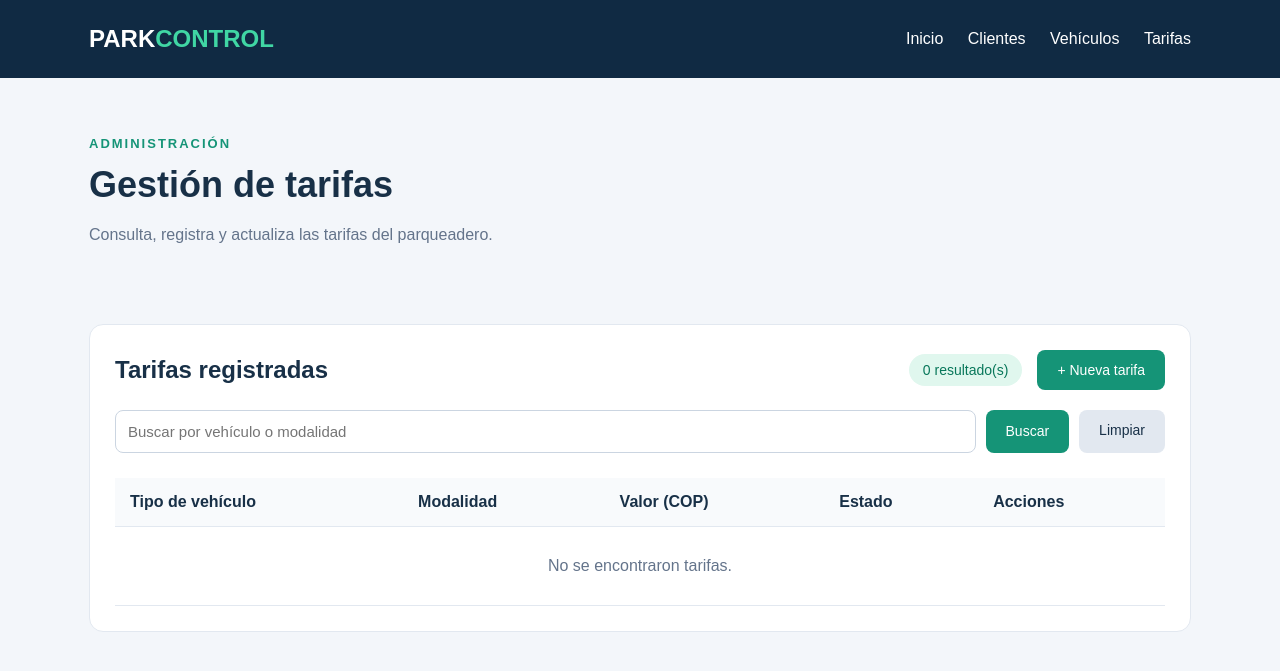
After one commit to vanesacuastuza094-cmd/parqueadero, a Django app: page /tarifas/ in a window 1280 px wide. The commit adds this page. Shown: the top 671 px of the page. Run offline with Django 5.2, Linux system fonts and the light colour scheme; data that the repository does not hold is empty.

Commit message:
gestion de tarifas

```diff
--- /dev/null
+++ b/p001crud/crud/templates/crud/tarifas.html
@@ -0,0 +1,106 @@
+
+{% load static %}
+<!DOCTYPE html>
+<html lang="es">
+<head>
+    <meta charset="UTF-8">
+    <meta name="viewport"
+          content="width=device-width, initial-scale=1.0">
+    <title>Tarifas | ParkControl</title>
+    <link rel="stylesheet"
+          href="{% static 'crud/estilos.css' %}">
+</head>
+<body>
+    <header class="encabezado">
+        <div class="contenedor barra">
+            <a class="marca" href="{% url 'inicio' %}">
+                PARK<span>CONTROL</span>
+            </a>
+            <nav>
+                <a class="enlace-nav" href="{% url 'inicio' %}">Inicio</a>
+                <a class="enlace-nav" href="{% url 'lista_clientes' %}">Clientes</a>
+                <a class="enlace-nav" href="{% url 'lista_vehiculos' %}">Vehículos</a>
+                <a class="enlace-nav" href="{% url 'lista_tarifas' %}">Tarifas</a>
+            </nav>
+        </div>
+    </header>
+
+    <main class="contenedor">
+        <section class="bienvenida">
+            <p class="subtitulo">ADMINISTRACIÓN</p>
+            <h1>Gestión de tarifas</h1>
+            <p>Consulta, registra y actualiza las tarifas del parqueadero.</p>
+        </section>
+
+        <section class="panel">
+            <div class="cabecera-panel">
+                <h2>Tarifas registradas</h2>
+
+                <div class="acciones-clientes">
+                    <span class="contador">
+                        {{ total_tarifas }} resultado(s)
+                    </span>
+                    <a href="{% url 'registrar_tarifa' %}" class="boton">
+                        + Nueva tarifa
+                    </a>
+                </div>
+            </div>
+
+            <form method="get" class="formulario-busqueda">
+                <input
+                    type="text"
+                    name="buscar"
+                    value="{{ busqueda }}"
+                    placeholder="Buscar por vehículo o modalidad"
+                    aria-label="Buscar tarifas"
+                >
+                <button type="submit" class="boton">Buscar</button>
+                <a class="boton boton-secundario"
+                   href="{% url 'lista_tarifas' %}">Limpiar</a>
+            </form>
+
+            <div class="tabla-scroll">
+                <table>
+                    <thead>
+                        <tr>
+                            <th>Tipo de vehículo</th>
+                            <th>Modalidad</th>
+                            <th>Valor (COP)</th>
+                            <th>Estado</th>
+                            <th>Acciones</th>
+                        </tr>
+                    </thead>
+                    <tbody>
+                        {% for tarifa in tarifas_lista %}
+                        <tr>
+                            <td>{{ tarifa.tipo_vehiculo.nombre }}</td>
+                            <td>{{ tarifa.tiempo }}</td>
+                            <td>$ {{ tarifa.valor|floatformat:0 }}</td>
+                            <td>
+                                {% if tarifa.estado %}
+                                    Activa
+                                {% else %}
+                                    Inactiva
+                                {% endif %}
+                            </td>
+                            <td>
+                                <a href="{% url 'editar_tarifa' tarifa.pk %}"
+                                   class="boton boton-editar">
+                                    Editar
+                                </a>
+                            </td>
+                        </tr>
+                        {% empty %}
+                        <tr>
+                            <td colspan="5" class="vacio">
+                                No se encontraron tarifas.
+                            </td>
+                        </tr>
+                        {% endfor %}
+                    </tbody>
+                </table>
+            </div>
+        </section>
+    </main>
+</body>
+</html>
--- a/p001crud/crud/urls.py
+++ b/p001crud/crud/urls.py
@@ -42,4 +42,23 @@ urlpatterns = [
         name="editar_vehiculo"
     ),
 
+
+    path(
+        "tarifas/",
+        views.lista_tarifas,
+        name="lista_tarifas"
+    ),
+
+    path(
+        "tarifas/registrar/",
+        views.registrar_tarifa,
+        name="registrar_tarifa"
+    ),
+
+    path(
+        "tarifas/editar/<int:tarifa_id>/",
+        views.editar_tarifa,
+        name="editar_tarifa"
+    ),
+
 ]
--- a/p001crud/crud/views.py
+++ b/p001crud/crud/views.py
@@ -1,7 +1,8 @@
 
 from django.shortcuts import render, redirect, get_object_or_404
-from .models import Cliente, Vehiculo, IngresoSalida, TipoVehiculo
-from .forms import ClienteForm, VehiculoForm
+from .models import Cliente, Vehiculo, IngresoSalida, TipoVehiculo, Tarifa
+from .forms import ClienteForm, VehiculoForm, TarifaForm
+
 def inicio(request):
     contexto = {
         "clientes": Cliente.objects.count(),
@@ -158,3 +159,69 @@ def editar_vehiculo(request, vehiculo_id):
             "vehiculo": vehiculo,
         }
     )
+
+
+def lista_tarifas(request):
+    busqueda = request.GET.get("buscar", "").strip()
+
+    tarifas = Tarifa.objects.select_related(
+        "tipo_vehiculo"
+    ).order_by("tipo_vehiculo__nombre", "tiempo")
+
+    if busqueda:
+        tarifas = tarifas.filter(
+            Q(tipo_vehiculo__nombre__icontains=busqueda)
+            | Q(tiempo__icontains=busqueda)
+        )
+
+    return render(
+        request,
+        "crud/tarifas.html",
+        {
+            "tarifas_lista": tarifas,
+            "busqueda": busqueda,
+            "total_tarifas": tarifas.count(),
+        }
+    )
+
+
+def registrar_tarifa(request):
+    if request.method == "POST":
+        formulario = TarifaForm(request.POST)
+
+        if formulario.is_valid():
+            formulario.save()
+            return redirect("lista_tarifas")
+    else:
+        formulario = TarifaForm()
+
+    return render(
+        request,
+        "crud/registrar_tarifa.html",
+        {"formulario": formulario}
+    )
+
+
+def editar_tarifa(request, tarifa_id):
+    tarifa = get_object_or_404(Tarifa, pk=tarifa_id)
+
+    if request.method == "POST":
+        formulario = TarifaForm(
+            request.POST,
+            instance=tarifa
+        )
+
+        if formulario.is_valid():
+            formulario.save()
+            return redirect("lista_tarifas")
+    else:
+        formulario = TarifaForm(instance=tarifa)
+
+    return render(
+        request,
+        "crud/editar_tarifa.html",
+        {
+            "formulario": formulario,
+            "tarifa": tarifa,
+        }
+    )
```
Also changed, not shown: p001crud/crud/forms.py (+69 -0 lines), p001crud/crud/templates/crud/editar_tarifa.html (added, +70 -0 lines), p001crud/crud/templates/crud/inicio.html (+10 -0 lines), p001crud/crud/templates/crud/registrar_tarifa.html (added, +70 -0 lines).
